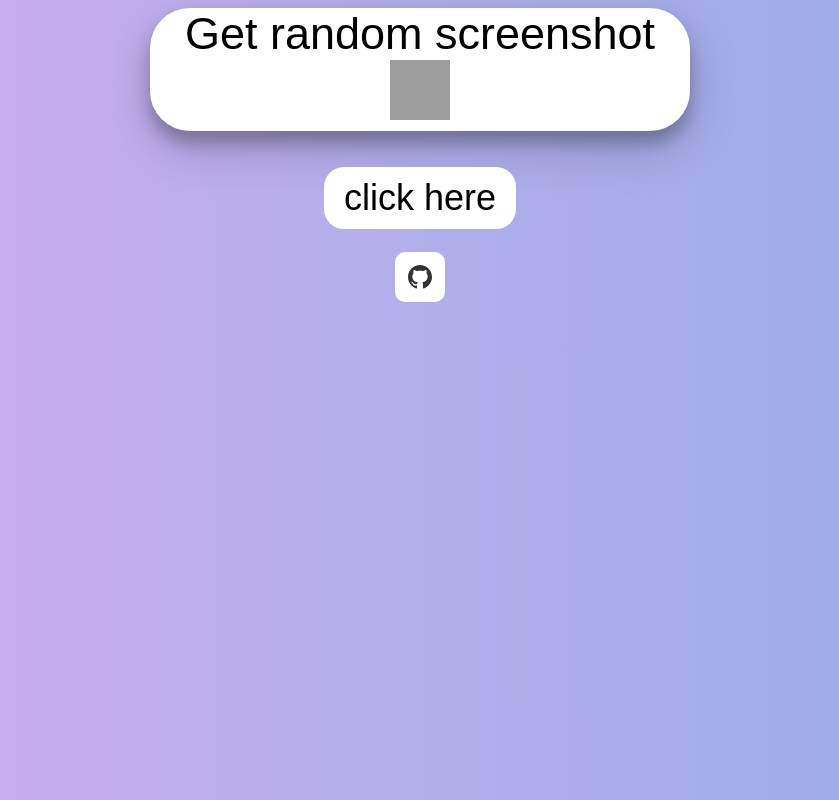
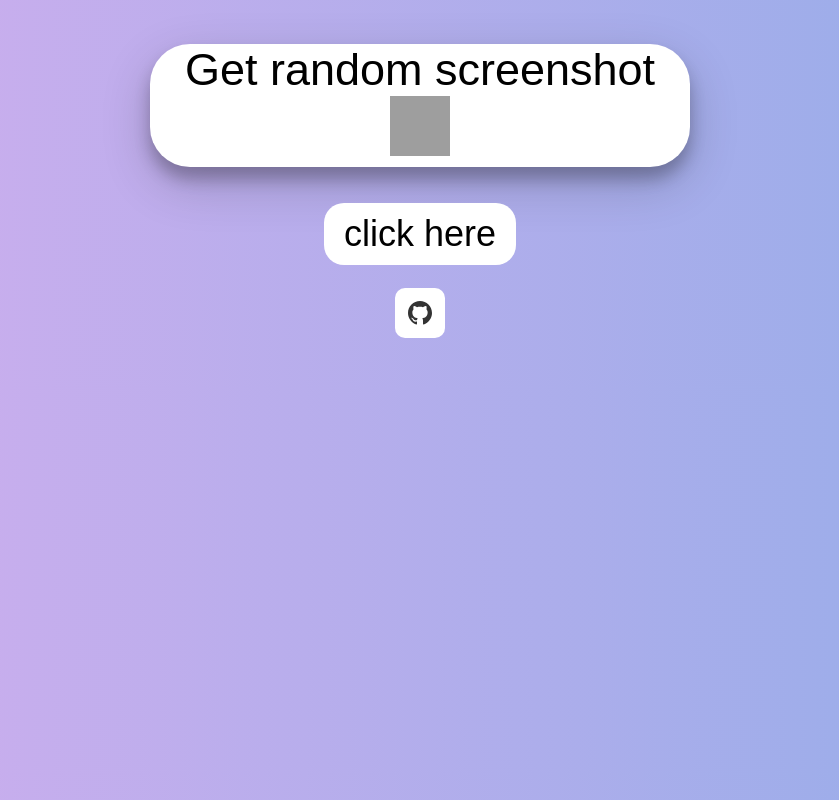
Before and after one commit to maciekt07/random-screenshot, a plain HTML site: page index.html in a window 1280 px wide. Shown: the whole page, without its empty margins (220-1059 px from the left). Drawn offline with Linux system fonts and the light colour scheme; grey boxes are pictures that could not be loaded.

Commit message:
Update index.html

```diff
--- a/index.html
+++ b/index.html
@@ -19,7 +19,7 @@
 </head>
 
 <body>
-    <div class="div1">Get random screenshot<br><img src="https://emojipedia-us.s3.dualstack.us-west-1.amazonaws.com/thumbs/72/twitter/282/flushed-face_1f633.png"></div><br><br>
+    <br><br><div class="div1">Get random screenshot<br><img src="https://emojipedia-us.s3.dualstack.us-west-1.amazonaws.com/thumbs/72/twitter/282/flushed-face_1f633.png"></div><br><br>
     <button onclick="window.open(link);window.location.reload(true);">click here</button><br>
     <center>
         <div onclick="window.open(link1)" class='social-btn flex-center body1' id="github">
```
